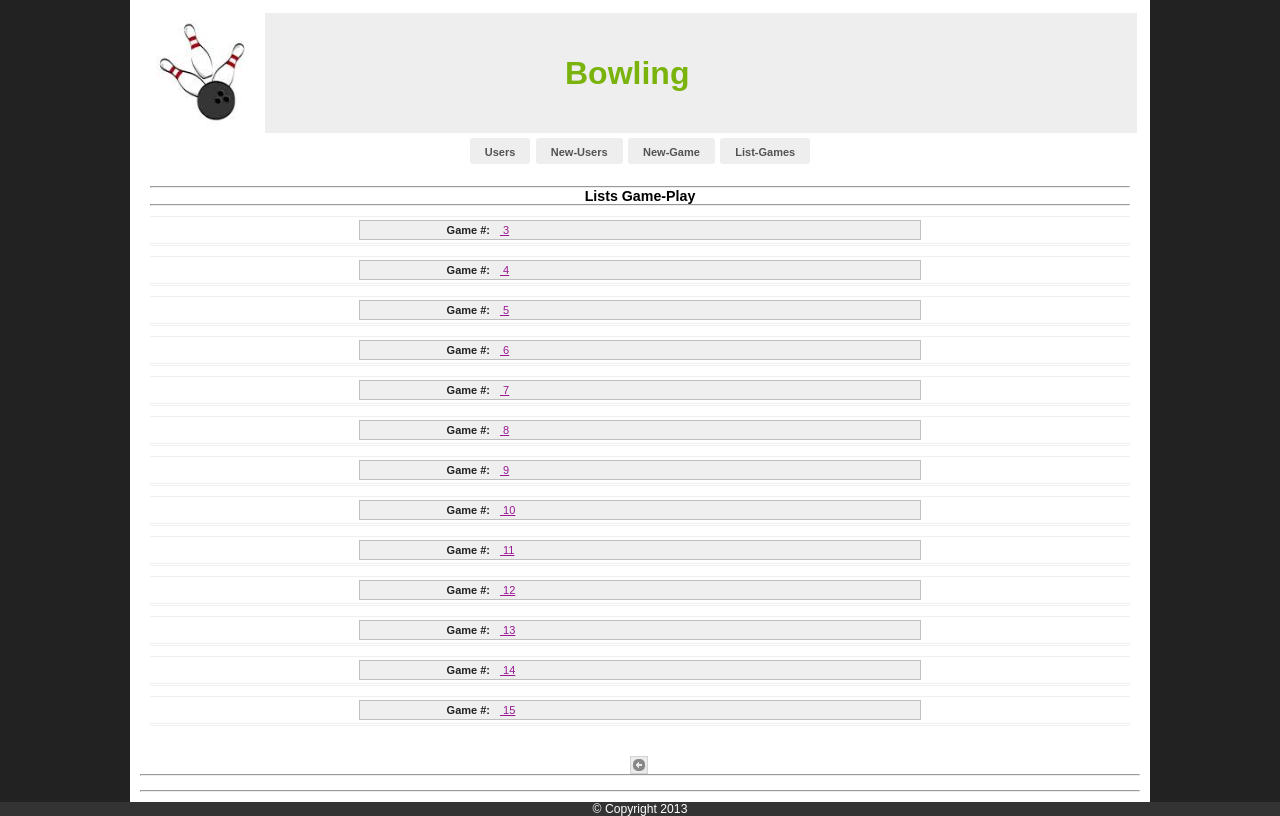
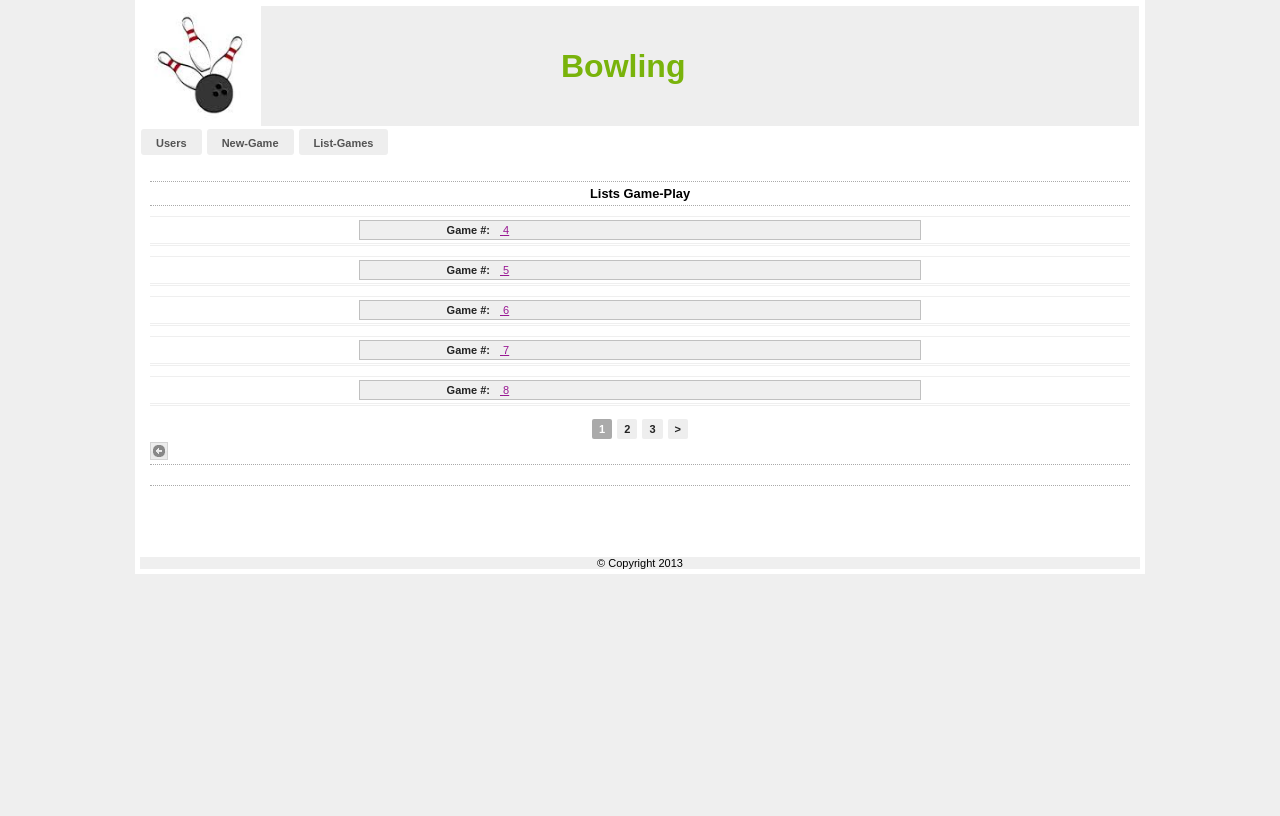
Before and after one commit to rolexx89/Bowling-site2, a CodeIgniter app: page /index.php/games/lists/1 in a window 1280 px wide. After the commit the page ends 574 px from the top, so only its background shows below. Run offline with CodeIgniter, Linux system fonts and the light colour scheme; some libraries are stand-ins or nearby versions.

Commit message:
add paginarea game-list

```diff
--- a/application/config/autoload.php
+++ b/application/config/autoload.php
@@ -53,7 +53,7 @@ $autoload['packages'] = array();
 |	$autoload['libraries'] = array('database', 'session', 'xmlrpc');
 */
 
-$autoload['libraries'] = array('database','session','form_validation','display_lib');
+$autoload['libraries'] = array('database','session','form_validation','display_lib','pagination');
 
 
 /*
--- a/application/controllers/games.php
+++ b/application/controllers/games.php
@@ -27,12 +27,22 @@ class Games extends CI_Controller {
      * toti utilizatori intru masif care va afisha pe toti printru for
      * afisheaza doar dupa un id
      */
-    public function lists() {
-       $data = array();
+    public function lists($start_list = 0) {
+        $data = array();
 
-       $this->load->model('games_model');
-       $data['games_list'] = $this->games_model->get(); //tot array-ul va fi doar pe o pagina
-       $this->display_lib->users_page($data, 'pages/game_list');
+        $this->load->model('games_model');
+
+        $config['base_url']     = base_url().'/games/lists/';
+        $config['total_rows']   = $this->games_model->count();
+        $config['per_page']     = 5;
+
+        $data['games_list'] = $this->games_model->get($start_list,$config['per_page']); //tot array-ul va fi doar pe o pagina
+
+        $this->pagination->initialize($config);
+
+        $data['page_links'] = $this->pagination->create_links();
+
+        $this->display_lib->users_page($data, 'pages/game_list');
     }
 
 
--- a/application/models/games_model.php
+++ b/application/models/games_model.php
@@ -16,10 +16,24 @@ class Games_model extends CI_Model {
      * @param type $obj_id returneaza rezultatul al un array al unei inregistrari
      * @return type el va vrea aceste date dupa game_id
      */
-    public function get() {
+    public function get($offset = 0,$limit = 0) {
         $this->db->group_by('game_id');
+        if( $offset || $limit ) {
+            if($limit) {
+                $this->db->limit($limit,$offset);
+            } else {
+                $this->db->limit($offset);
+            }
+        };
         $query = $this->db->get($this->table);
         return $query->result_array();
+    }
+
+    public function count() {
+        $this->db->select(' 1 ',false);
+        $this->db->group_by('game_id');
+        $query  = $this->db->get($this->table);
+        return $query->num_rows();
     }
     /**
      *
--- a/application/views/footer.php
+++ b/application/views/footer.php
@@ -2,8 +2,6 @@
 			<div id="footer">
 				© Copyright 2013
 			</div>
-		</div>
-	</div>
-	</center>
+
 </body>
 </html>
--- a/application/views/header.php
+++ b/application/views/header.php
@@ -10,55 +10,22 @@
 <LINK REL="shortcut icon" TYPE="image/x-icon" HREF="favicon.ico" >
 <LINK REL="icon" TYPE="image/x-icon" HREF="favicon.ico" >
 <link type="text/css" href="/stylesheets/style.css" rel="stylesheet" />
-<style type="text/css">
-	* {
-		margin	: 0;
-		padding	: 0;
-	}
-	#wall {
-		background	: #222;
-		min-height	: 100%;
-		width		: 100%;
-	}
-
-	#wall #container {
-		width	: 1000px;
-		/*height	: 100%;*/
-		margin	: 0 auto;
-		padding	: 10px;
-		background	: #fff;
-		text-align	: left;
-	}
-
-	html,body,body center.wall {
-		height	: 100%;
-	}
-
-	div#body {
-		min-height	: 360px;
-		padding	: 20px 10px;
-	}
-
-	table.list {
-		min-width	: 540px;
-		font-size	: 11px;
-	}
-	table.list td {
-		margin	: 2px;
-		border	: 1px solid #efefef;
-		padding	: 5px 10px;
-	}
-	table.list tr.mark td {
-		background	: #dedede;
-	}
-</style>
+<script src="http://code.jquery.com/jquery-1.8.2.min.js"></script>
 </head>
 <body>
+<div id="splash-layer" style="position:fixed;top:0;left:0;height:100%;width:100%;z-index: 100;background:#efefef;">
+    <div style="position: absolute;top: 20%;left:0;height: 60%;width:100%;text-align: center;">
+        <img src="/stylesheets/images/loading.jpg" style="height: 100%;width: auto;" />
+    </div>
+</div>
+<script type="text/javascript">
+    $('#splash-layer').fadeOut('slow');
+</script>
 <center class="wall" >
 <div id="wall">
    <div id="container">
       <div id="header">
-         <table style="width: 100%;">
+         <table style="width: 100%;"cellspacing="0">
               <tr valign="top" height="1">
                 <td width="1">
                    <span>
@@ -70,9 +37,8 @@
                 </td>
                </tr>
           </table>
-                  <div class="nav" align="center" >
+                  <div class="nav">
                         <a class="but-nav" href="<?php echo base_url(); ?>users/all">Users</a>
-                        <a class="but-nav" href="<?php echo base_url(); ?>pages/filed">New-Users</a>
                         <a class="but-nav" href="<?php echo base_url(); ?>games/newgame">New-Game</a>
                         <a class="but-nav" href="<?php echo base_url(); ?>games/lists/">List-Games</a>
                   </div>
--- a/application/views/pages/game_list_view.php
+++ b/application/views/pages/game_list_view.php
@@ -17,9 +17,10 @@
                 </span>
             </a>
         </div>
-
     </div>
 <?php } ?>
+<div class="pages">
+    <?php echo $page_links; ?>
 </div>
 <li class="ui-button ui-widget ui-state-default ui-corner-all" title="icon back">
     <a class="ui-icon ui-icon-circle-arrow-w" href="<?php echo base_url(); ?>games/newgame"> NewGames </a>
@@ -27,4 +28,3 @@
 <hr />
    &nbsp;
 <hr />
-</div>
--- a/application/views/pages/game_view.php
+++ b/application/views/pages/game_view.php
@@ -1,5 +1,3 @@
-<link type="text/css" href="/stylesheets/style.css" rel="stylesheet" />
-<script src="http://code.jquery.com/jquery-1.8.2.min.js"></script>
 <script type="text/javascript">
     function updateAjaxSpace(data) {
         $.post('/games/show/<?php echo $currentGameData['game']->getGameId(); ?>/1',
--- a/nbproject/private/private.xml
+++ b/nbproject/private/private.xml
@@ -13,7 +13,7 @@
             <url>application/views/pages/game_view.php</url>
             <bookmark id="1">
                 <name/>
-                <line>71</line>
+                <line>20</line>
                 <key/>
             </bookmark>
         </file>
--- a/stylesheets/style.css
+++ b/stylesheets/style.css
@@ -1,6 +1,6 @@
 
 html,body{margin:0;padding:0}
-body{font: 76% arial,sans-serif;text-align:center}
+body{font: 76% arial,sans-serif;font-size   : 11px;text-align:center;}
 p{margin:0 10px 10px}
 a{color: #981793;}
 div#header h1{height:120px;line-height:120px;margin:1px;
@@ -27,8 +27,8 @@ div#container{text-align:left}
 div#content p{line-height:1.4}
 div#leftblock{background:#B9CAFF}
 div#rightblock{background:#FF8539}
-div#footer{background: #333;color: #FFF}
-div#footer p{margin:0;padding:5px 10px}
+div#footer{background: #efefef; text-align: center;color: #bleack}
+div#footer p{margin:0; padding:5px 10px}
 
 div#container{width:700px;margin:0 auto}
 div#wrapper{float:left;width:100%}
@@ -184,7 +184,7 @@ background-position: -144px -192px;
         padding : 0;
     }
     #wall {
-        background  : #222;
+        background  : #efefef;
         min-height  : 100%;
         width       : 100%;
     }
@@ -193,9 +193,9 @@ background-position: -144px -192px;
         width   : 1000px;
         /*height    : 100%;*/
         margin  : 0 auto;
-        padding : 10px;
+        padding :5px;
         background  : #fff;
-        text-align  : center;
+
     }
 
     html,body,body center.wall {
@@ -240,3 +240,38 @@ label.ui-state-default input[type="radio"] {
 label.ui-state-default span {
     padding-left    : 5px;
 }
+
+div.pages {
+    text-align  : center;
+}
+
+div.pages a, div.pages strong {
+    background  : #eee;
+    color       : #232323;
+
+    font-size   : 11px;
+    font-weight : bold;
+
+    display     : inline-block;
+    padding     : 3px 6px;
+    margin      : 3px 1px;
+    border-radius   : 2px;
+    text-decoration : none;
+
+    border      : 1px solid transparent;
+}
+
+div.pages strong {
+    background  : #aaa;
+    color       : #fff;
+}
+
+div.pages a:hover {
+    border-color: #aaa;
+}
+hr {
+    border: 0 ;
+    border-top: 1px dotted #AAA;
+    margin: 4px 0;
+
+}
```
Also changed, not shown: application/views/pages/pages_view.php (+20 -5 lines).
